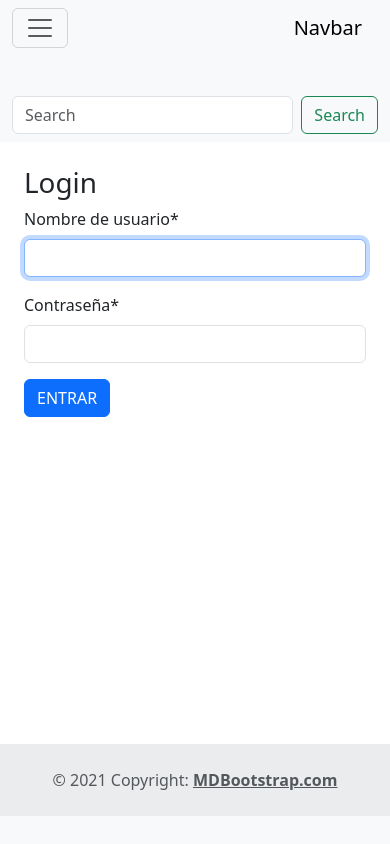
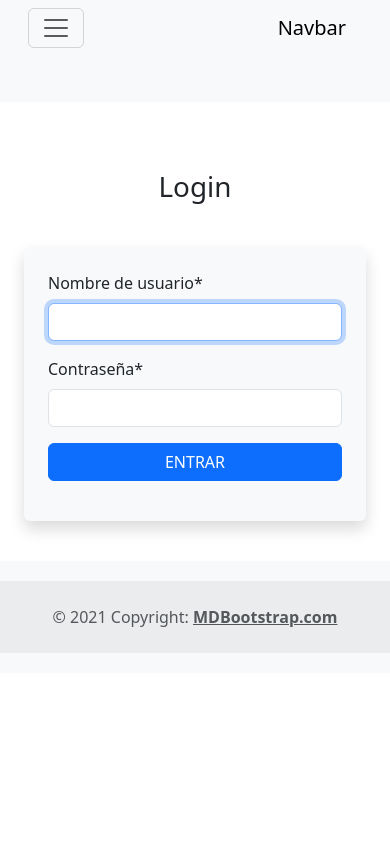
Before and after one commit to juanrob10/core, a Django app: page /accounts/login/ in a window 390 px wide, after a click that opens the changed part. Run offline with Django 5.2, Linux system fonts and the light colour scheme; some libraries are stand-ins or nearby versions.

Commit message:
updated project

```diff
--- a/accounts/forms.py
+++ b/accounts/forms.py
@@ -1,14 +1,21 @@
+from django import forms
 from django.contrib.auth.forms import AuthenticationForm
 from django.contrib.auth import get_user_model
 
 CustomUser = get_user_model()
-from django import forms
+
 
 class LoginForm(AuthenticationForm):
     pass
 
 
 class CustomUserUpdateForm(forms.ModelForm):
+
+    def __init__(self,*args,**kwargs):
+        super(CustomUserUpdateForm,self).__init__(*args,**kwargs)
+        self.fields['last_login'].widget.attrs['readonly'] = True
+        self.fields['date_joined'].widget.attrs['readonly'] = True
+
     class Meta:
         model = CustomUser
-        fields = ['username', 'email', 'first_name','last_name']
+        fields = ['username','image','first_name','last_name', 'email','last_login', 'date_joined']
--- a/core/settings.py
+++ b/core/settings.py
@@ -124,6 +124,9 @@ USE_I18N = True
 
 USE_TZ = True
 
+MEDIA_URL = '/media/'
+MEDIA_ROOT = os.path.join(BASE_DIR, 'media')
+
 
 # Static files (CSS, JavaScript, Images)
 # https://docs.djangoproject.com/en/5.1/howto/static-files/
--- a/core/urls.py
+++ b/core/urls.py
@@ -2,10 +2,12 @@
 from django.contrib import admin
 from django.urls import path,include
 from django.views.generic import RedirectView
+from django.conf import settings
+from django.conf.urls.static import static
 
 urlpatterns = [
     path('',RedirectView.as_view(url='/accounts/login/')),
     path('accounts/', include('accounts.urls')),
     path('admin/', admin.site.urls),
 
-]
+]+ static(settings.MEDIA_URL, document_root=settings.MEDIA_ROOT)
--- a/templates/accounts/login.html
+++ b/templates/accounts/login.html
@@ -6,16 +6,23 @@
 {% endblock %}
 
 {% block content %}
-<div class="container">
-    <h1>Login</h1>
-    <form action="{% url 'accounts:login'%}" method="post">
-    {% csrf_token %}
-    {{ form|crispy }}
-       <!-- {{ form.as_p }}-->
-       <p><input type="submit" class="btn btn-primary" value="ENTRAR"></p>
-    </form>
 
 
+<h1 class="text-center my-4">Login</h1>
+<div class="container">
+    <div class="row justify-content-center">
+        <!-- Hacemos el formulario más pequeño y centrado -->
+        <div class="col-md-4 col-sm-8">
+            <form action="{% url 'accounts:login' %}" method="post" class="shadow p-4 rounded bg-light">
+                {% csrf_token %}
+                {{ form|crispy }}
+                <p class="text-center mt-3">
+                    <input type="submit" class="btn btn-primary w-100" value="ENTRAR">
+                </p>
+            </form>
+        </div>
+    </div>
 </div>
 
+
 {% endblock %}
--- a/templates/accounts/profile.html
+++ b/templates/accounts/profile.html
@@ -3,11 +3,10 @@
 
 {% block content %}
 
- <h1>Actualizar Perfil</h1>
     <form method="post" enctype="multipart/form-data">
         {% csrf_token %}
         {{ form|crispy }}
-        <p><input type="submit" class="btn btn-primary" value="ENTRAR"></p>
+        <p><input type="submit" class="btn btn-primary" value="ACTUALIZAR"></p>
     </form>
 
 {% endblock%}
--- a/templates/base.html
+++ b/templates/base.html
@@ -8,16 +8,30 @@
     {% load bootstrap5 %}
     {% bootstrap_css %}
     {% bootstrap_javascript %}
+    <style>
+      /* Agregar padding a los elementos de la navbar */
+      .navbar-nav .nav-link {
+          padding: 8px 15px; /* Más padding alrededor de los elementos del navbar */
+          font-size: 0.9rem; /* Reducir tamaño de fuente */
+      }
 
+      /* Ajustar la altura de la navbar y espaciar los elementos */
+      .navbar {
+          padding: 0.5rem 1rem; /* Ajustar padding de la navbar */
+      }
 
-    <style>
+      /* Ajustes al contenido de la página */
+      .container {
+          padding-top: 20px; /* Más espacio en la parte superior */
+          padding-bottom: 20px; /* Más espacio en la parte inferior */
+      }
+
+      /* Aumentar el espacio entre elementos de footer */
       footer {
-        position: fixed;
-        height: 100px;
-        bottom: 0;
-        width: 100%;
+          padding: 20px 0;
       }
-    </style>
+  </style>
+
 </head>
 <body>
 
@@ -34,10 +48,7 @@
 
             {% if user.is_authenticated %}
 
-            <li class="nav-item">
 
-                <a class="nav-link link-light" href="{%  url 'accounts:logout' %}">SALIR</a>
-              </li>
 
               {% if request.resolver_match.url_name == 'profile'%}
                 <li class="nav-item">
@@ -98,10 +109,17 @@
 
 
           </ul>
-          <form class="d-flex">
-            <input class="form-control me-2" type="search" placeholder="Search" aria-label="Search">
-            <button class="btn btn-outline-success" type="submit">Search</button>
-          </form>
+
+          <ul class="navbar-nav  justify-content-end">
+
+            {% if   user.is_authenticated %}
+                <li class="nav-item">
+                  <a class="nav-link link-light" href="{%  url 'accounts:logout' %}">SALIR</a>
+                </li>
+            {% endif %}
+
+          </ul>
+
         </div>
       </div>
     </nav>
@@ -116,7 +134,6 @@
 
 <div class="container  mt-4" style="min-height:50vh">
   {% block content %}
-
     {% endblock %}
 </div>
 
```
Also changed, not shown: accounts/admin.py (+11 -6 lines), accounts/models.py (+7 -0 lines), templates/accounts/list_users.html (+16 -5 lines), templates/accounts/logout.html (+12 -0 lines), accounts/migrations/0001_initial.py, db.sqlite3, media/profile_pics/11.png (added), media/profile_pics/11_EK4rjPj.png (added), media/profile_pics/default.png (added).
